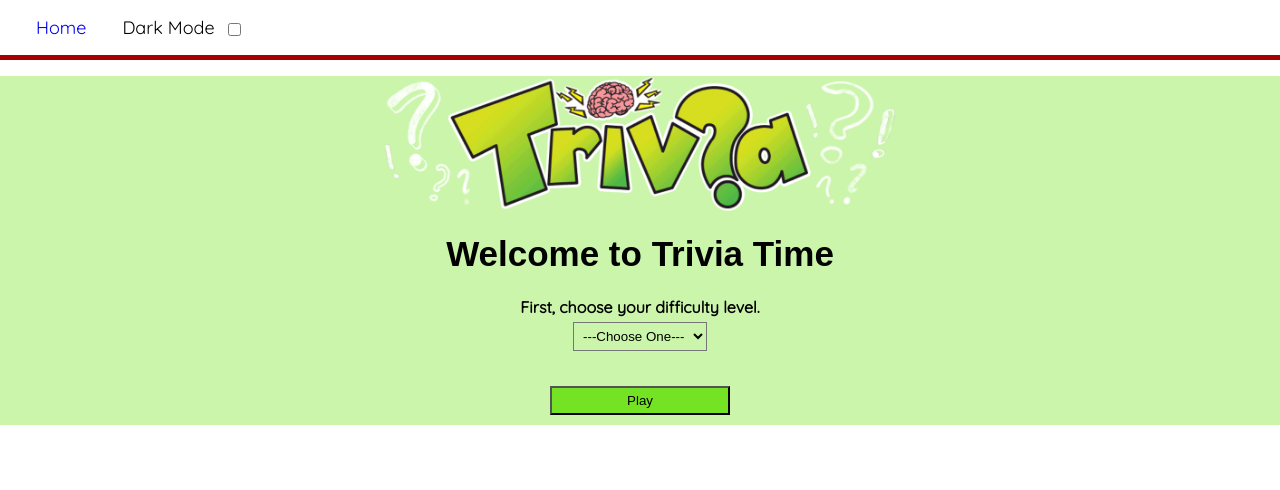
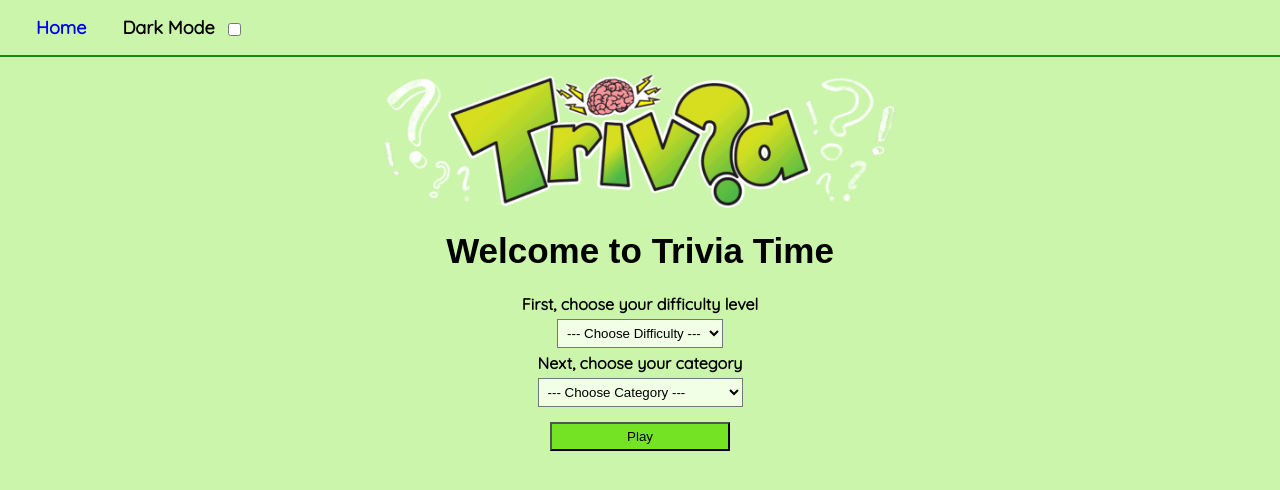
Before and after one commit to time2fishman/triva-time, a React (Create React App) app: page / in a window 1280 px wide. Shown: the top 490 px of the page. Built offline with nearby package versions, Linux system fonts and the light colour scheme; a web font is replaced by a local one.

Commit message:
Add categories and more API tweaks

```diff
--- a/src/components/GameSelections.css
+++ b/src/components/GameSelections.css
@@ -1,5 +1,5 @@
 main {
-    background-color: #caf5ab;
+    /* background-color: #caf5ab; */
     font-family: Quicksand, sans-serif;
     text-align: center;
 }
@@ -27,13 +27,13 @@ h1 {
 }
 
 #difficulty {
-    background-color: #caf5ab;
+    background-color: #f2ffe7;
     padding: 5px;
     margin: 5px;
 }
 
 #category {
-    background-color: #caf5ab;
+    background-color: #f2ffe7;
     padding: 5px;
     margin: 5px;
 }
--- a/src/components/GameSelections.js
+++ b/src/components/GameSelections.js
@@ -4,23 +4,34 @@ import { useState, useEffect } from 'react'
 import { Navigate, useNavigate } from 'react-router-dom'
 
 function GameSelections() {
-    const [difficulty, setDifficulty] = useState('blue')
+    const [difficulty, setDifficulty] = useState()
     console.log(difficulty)
-    // const [category, setCategory] = useState('')
-    // console.log(category)
+    const [category, setCategory] = useState()
+    console.log(category)
 
-    function handleChange(event) {
+    function handleDifficultyChange(event) {
         setDifficulty(event.target.value)
         console.log(difficulty)
     }
 
+    function handleCategoryChange(event) {
+        setCategory(event.target.value)
+        console.log(category)
+    }
+
     function handleSubmit(event) {
+        const url = `https://opentdb.com/api.php?amount=10&difficulty=${difficulty}&category=${category}`
         event.preventDefault()
-        fetch(`https://opentdb.com/api.php?amount=10&difficulty=${difficulty}`)
+        fetch(url)
             .then(res => res.json())
             .then(res => {
                 console.log(res)
             })
+        // fetch(`https://opentdb.com/api.php?amount=10&category=${category}`)
+        //     .then(res => res.json())
+        //     .then(res => {
+        //         console.log(res)
+        //     })
     }
 
     return (
@@ -28,23 +39,32 @@ function GameSelections() {
             <img src={logo} alt="Trivia Logo" className='logo' />
             <h1>Welcome to Trivia Time</h1>
             <form onSubmit={handleSubmit}>
-                <label htmlFor='difficulty' className='difficulty-label'>First, choose your difficulty level.</label>
+                <label htmlFor='difficulty' className='difficulty-label'>First, choose your difficulty level</label>
                 <br />
-                <select onChange={handleChange} id='difficulty'>
-                    <option defaultValue>---Choose One---</option>
+                <select onChange={handleDifficultyChange} id='difficulty'>
+                    <option defaultValue>--- Choose Difficulty ---</option>
                     <option value="easy">Easy</option>
                     <option value="medium">Medium</option>
                     <option value="hard">Hard</option>
                 </select>
                 <br />
-                {/* <label htmlFor='category' className='category-label'>Next, choose your category.</label>
+                <label htmlFor='category' className='category-label'>Next, choose your category</label>
                 <br />
-                <select onChange={(event) => setCategory(event.target.value)} id='category'>
-                    <option defaultValue>---choose one---</option>
-                    <option value="Geography">Geography</option>
-                    <option value="Sports">Sports</option>
-                    <option value="Random">Random</option>
-                </select> */}
+                <select onChange={handleCategoryChange} id='category'>
+                    <option defaultValue>--- Choose Category ---</option>
+                    <option value="9">General Knowledge</option>
+                    <option value="11">Entertainment: Film</option>
+                    <option value="12">Entertainment: Music</option>
+                    <option value="14">Entertainment: Television</option>
+                    <option value="15">Entertainment: Video Games</option>
+                    <option value="16">Entertainment: Board Games</option>
+                    <option value="17">Science & Nature</option>
+                    <option value="21">Sports</option>
+                    <option value="22">Geography</option>
+                    <option value="26">Celebrities</option>
+                    <option value="27">Animals</option>
+                    <option value="28">Vehicles</option>
+                </select>
                 <br />
                 <button type='submit' className='play-button'>Play</button>
             </form>
@@ -53,3 +73,104 @@ function GameSelections() {
 }
 
 export default GameSelections
+
+// {
+//     "trivia_categories": [
+//         {
+//             "id": 9,
+//             "name": "General Knowledge"
+//         },
+//         {
+//             "id": 10,
+//             "name": "Entertainment: Books"
+//         },
+//         {
+//             "id": 11,
+//             "name": "Entertainment: Film"
+//         },
+//         {
+//             "id": 12,
+//             "name": "Entertainment: Music"
+//         },
+//         {
+//             "id": 13,
+//             "name": "Entertainment: Musicals & Theatres"
+//         },
+//         {
+//             "id": 14,
+//             "name": "Entertainment: Television"
+//         },
+//         {
+//             "id": 15,
+//             "name": "Entertainment: Video Games"
+//         },
+//         {
+//             "id": 16,
+//             "name": "Entertainment: Board Games"
+//         },
+//         {
+//             "id": 17,
+//             "name": "Science & Nature"
+//         },
+//         {
+//             "id": 18,
+//             "name": "Science: Computers"
+//         },
+//         {
+//             "id": 19,
+//             "name": "Science: Mathematics"
+//         },
+//         {
+//             "id": 20,
+//             "name": "Mythology"
+//         },
+//         {
+//             "id": 21,
+//             "name": "Sports"
+//         },
+//         {
+//             "id": 22,
+//             "name": "Geography"
+//         },
+//         {
+//             "id": 23,
+//             "name": "History"
+//         },
+//         {
+//             "id": 24,
+//             "name": "Politics"
+//         },
+//         {
+//             "id": 25,
+//             "name": "Art"
+//         },
+//         {
+//             "id": 26,
+//             "name": "Celebrities"
+//         },
+//         {
+//             "id": 27,
+//             "name": "Animals"
+//         },
+//         {
+//             "id": 28,
+//             "name": "Vehicles"
+//         },
+//         {
+//             "id": 29,
+//             "name": "Entertainment: Comics"
+//         },
+//         {
+//             "id": 30,
+//             "name": "Science: Gadgets"
+//         },
+//         {
+//             "id": 31,
+//             "name": "Entertainment: Japanese Anime & Manga"
+//         },
+//         {
+//             "id": 32,
+//             "name": "Entertainment: Cartoon & Animations"
+//         }
+//     ]
+// }
--- a/src/components/Navbar.css
+++ b/src/components/Navbar.css
@@ -1,6 +1,7 @@
 #navbar {
-    border-bottom: solid #a60101 5px;
+    border-bottom: solid #1d860d 2px;
     font-size: 18px;
+    font-weight: 700;
     padding: 1rem 0 1rem 0;
     font-family: Quicksand, sans-serif;
 }
--- a/src/index.css
+++ b/src/index.css
@@ -1,3 +1,7 @@
+* {
+  background-color: #caf5ab;
+}
+
 body {
   margin: 0;
   font-family: -apple-system, BlinkMacSystemFont, 'Segoe UI', 'Roboto', 'Oxygen',
```
